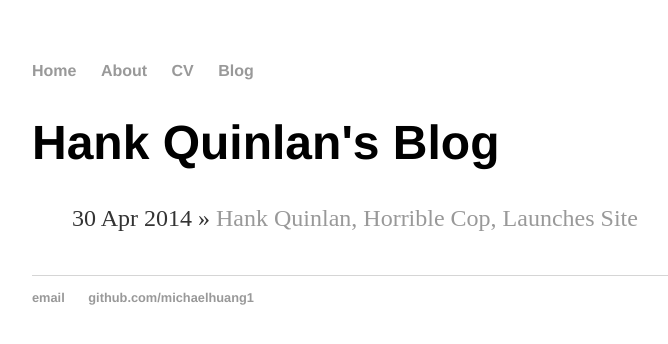
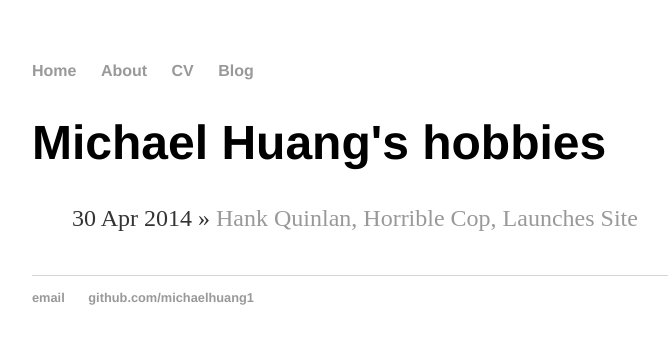
Before and after one commit to michaelhuang1/michaelhuang1.github.io, a Jekyll site: the page built from blog/index.html, in a window 1280 px wide. Shown: the top 344 px of the page, without its empty margins (160-828 px from the left). Built offline with Jekyll 4.4.1, drawn with Linux system fonts in a browser that asks for light colours.

Commit message:
Update index.html

```diff
--- a/blog/index.html
+++ b/blog/index.html
@@ -1,6 +1,6 @@
 ---
 layout: default
-title: Hank Quinlan's Blog
+title: Michael Huang's hobbies
 ---
 <h1>{{ page.title }}</h1>
 <ul class="posts">
```
